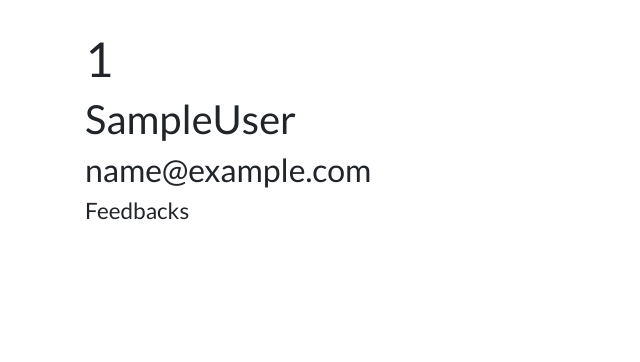
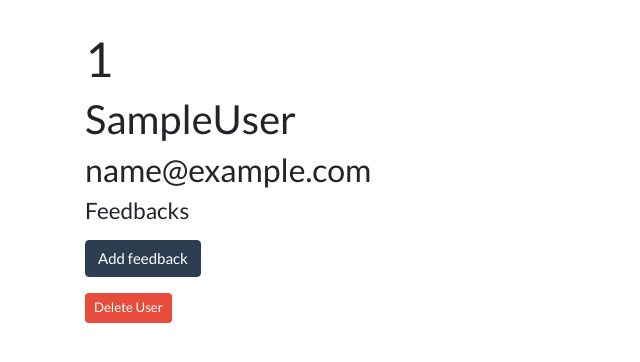
Before and after one commit to introcart/flask-feedback-hw, a Flask app: template templates/user_info.html in a window 1280 px wide. Shown: the part 71-433 px from the top of the page, without its empty margins (0-640 px from the left). Run offline with Flask 2, Linux system fonts and the light colour scheme; the template is opened without the code that fills it: values that come from a table or form of the project are taken from there, others are empty; the visitor is signed in with stand-in values (Sample User, id 1); data comes from the database, SQL or seed files in the repository; some libraries are stand-ins or nearby versions.

Commit message:
all routes in working order, need to fix frontend

```diff
--- a/app.py
+++ b/app.py
@@ -1,8 +1,9 @@
 from flask import Flask, render_template, redirect, session, flash
 from flask_debugtoolbar import DebugToolbarExtension
 from models import connect_db, db, User, Feedback
-from forms import CreateUserForm, LoginUserForm
+from forms import CreateUserForm, LoginUserForm, FeedbackForm, DeleteForm
 from sqlalchemy.exc import IntegrityError
+from werkzeug.exceptions import Unauthorized
 
 app = Flask(__name__)
 app.config["SQLALCHEMY_DATABASE_URI"] = "postgres:///feedbackdb_"
@@ -56,16 +57,83 @@
             form.username.errors = ["Invalid username/password"]
     return render_template('login.html', form=form)
 
-@app.route(f'/users/<username>')
-def show_secret(username):
-    user = User.query.get_or_404(username)
-    if 'username' not in session:
-        flash("Please login first", 'danger')
-        return redirect('/login')
-    return render_template('user_info.html', user=user)
-
 @app.route('/logout')
 def logout():
     session.pop('username')
     flash("You have logged out", "success")
     return redirect("/")
+
+
+@app.route('/users/<username>')
+def show_secret(username):
+
+    if 'username' not in session:
+        flash("Please login first", 'danger')
+        return redirect('/login')
+    user = User.query.get_or_404(username)
+    form = DeleteForm()
+    return render_template('user_info.html', user=user, form=form)
+
+@app.route('/users/<username>/delete', methods=["POST"])
+def delete_user(username):
+    if "username" not in session or username != session['username']:
+        raise Unauthorized()
+
+    user = User.query.get(username)
+    Feedback.query.filter_by(username=username).delete()
+    db.session.delete(user)
+
+    db.session.commit()
+    session.pop("username")
+
+    return redirect('/login')
+
+@app.route('/users/<username>/feedback/add', methods=["POST", "GET"])
+def get_feedback(username):
+
+    if "username" not in session or username != session['username']:
+        raise Unauthorized()
+    form = FeedbackForm()
+    if form.validate_on_submit():
+        title = form.title.data
+        content = form.content.data
+        feedback = Feedback(title=title, content=content, username=username)
+        db.session.add(feedback)
+        db.session.commit()
+        return redirect(f"/users/{feedback.username}")
+    else:
+        return render_template('feedback.html', form=form)
+
+
+@app.route('/feedback/<int:id>/update', methods=["POST", "GET"])
+def update_feedback(id):
+    feedback = Feedback.query.get(id)
+
+    if "username" not in session or feedback.username != session['username']:
+        raise Unauthorized()
+
+    form = FeedbackForm(obj=feedback)
+
+    if form.validate_on_submit():
+        feedback.title = form.title.data
+        feedback.content = form.content.data
+
+        db.session.commit()
+
+        return redirect(f"/users/{feedback.username}")
+
+    return render_template("edit_feedback.html", form=form)
+
+
+
+@app.route('/feedback/<int:id>/delete', methods=["POST"])
+def delete_feedback(id):
+    feedback = Feedback.query.get(id)
+    username = feedback.username
+    if "username" not in session or username != session['username']:
+        raise Unauthorized()
+
+
+    db.session.delete(feedback)
+    db.session.commit()
+    return redirect(f'/users/{feedback.username}')
--- a/forms.py
+++ b/forms.py
@@ -12,3 +12,10 @@
 class LoginUserForm(FlaskForm):
     username = StringField("Username", validators=[InputRequired()])
     password = PasswordField("Password", validators=[InputRequired()])
+
+class FeedbackForm(FlaskForm):
+    title = StringField("Title", validators=[InputRequired()])
+    content = StringField("Content", validators=[InputRequired()])
+
+class DeleteForm(FlaskForm):
+    """Delete form -- this form is intentionally blank."""
--- a/templates/user_info.html
+++ b/templates/user_info.html
@@ -8,7 +8,33 @@
 <ul>
   {% for feedback in user.feedbacks %}
   <li><b>{{feedback.title}}</b> - {{feedback.content}}</li>
+  <form>
+    {{form.hidden_tag()}}
+    <button class="btn btn-primary"
+            formmethod="GET"
+            formaction="/feedback/{{feedback.id}}/update">
+      Edit
+    </button>
+    <button class="btn btn-danger"
+            formmethod="POST"
+            formaction="/feedback/{{feedback.id}}/delete">
+      Delete
+    </button>
+  </form>
   {% endfor %}
 </ul>
+<p>
+  <a href="/users/{{user.username}}/feedback/add" class="btn btn-primary">
+    Add feedback
+  </a>
+  <form>
+    <button class="btn btn-danger btn-sm"
+            formaction="/users/{{user.username}}/delete"
+            formmethod="POST">
+      Delete User
+    </button>
+  </form>
+</p>
+
 
 {% endblock %}
```
Also changed, not shown: templates/edit_feedback.html (added, +26 -0 lines), templates/feedback.html (added, +26 -0 lines).
